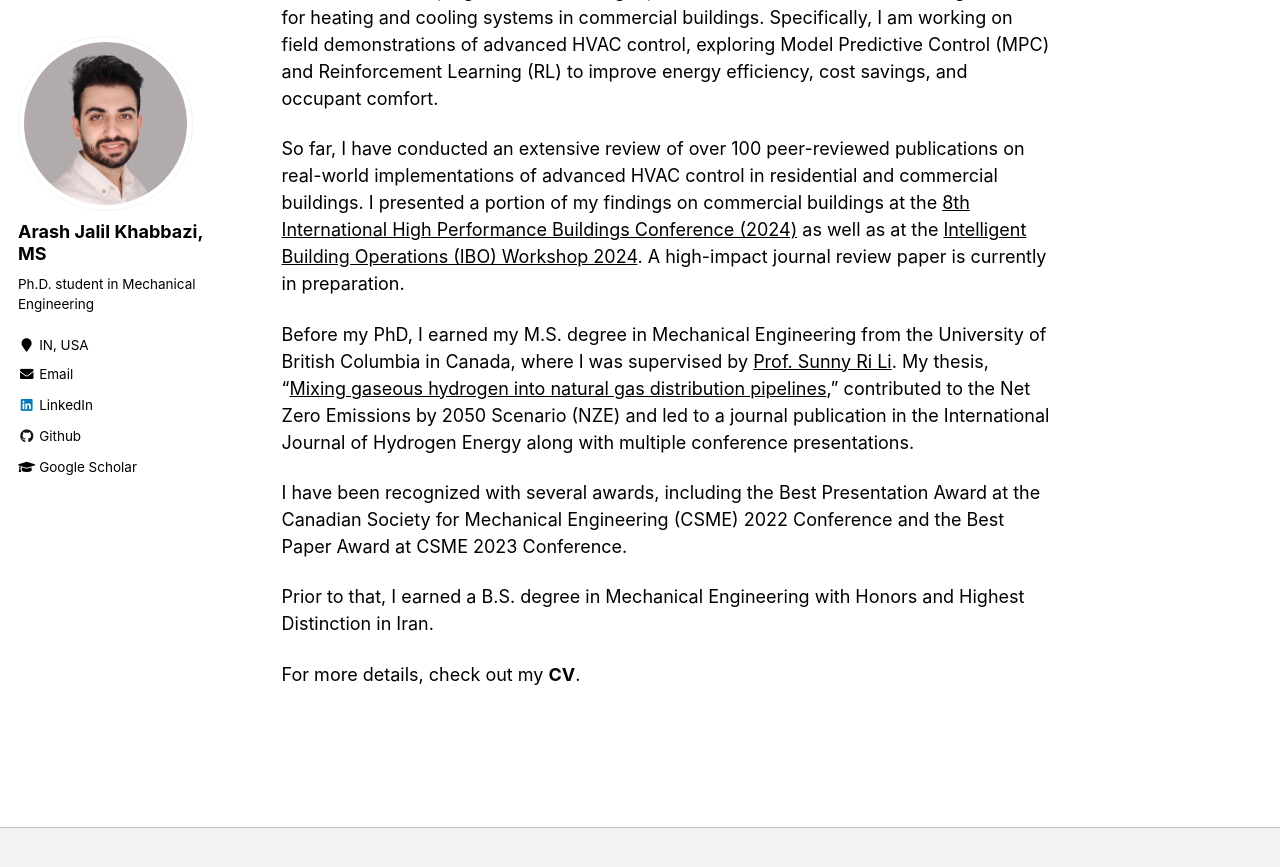
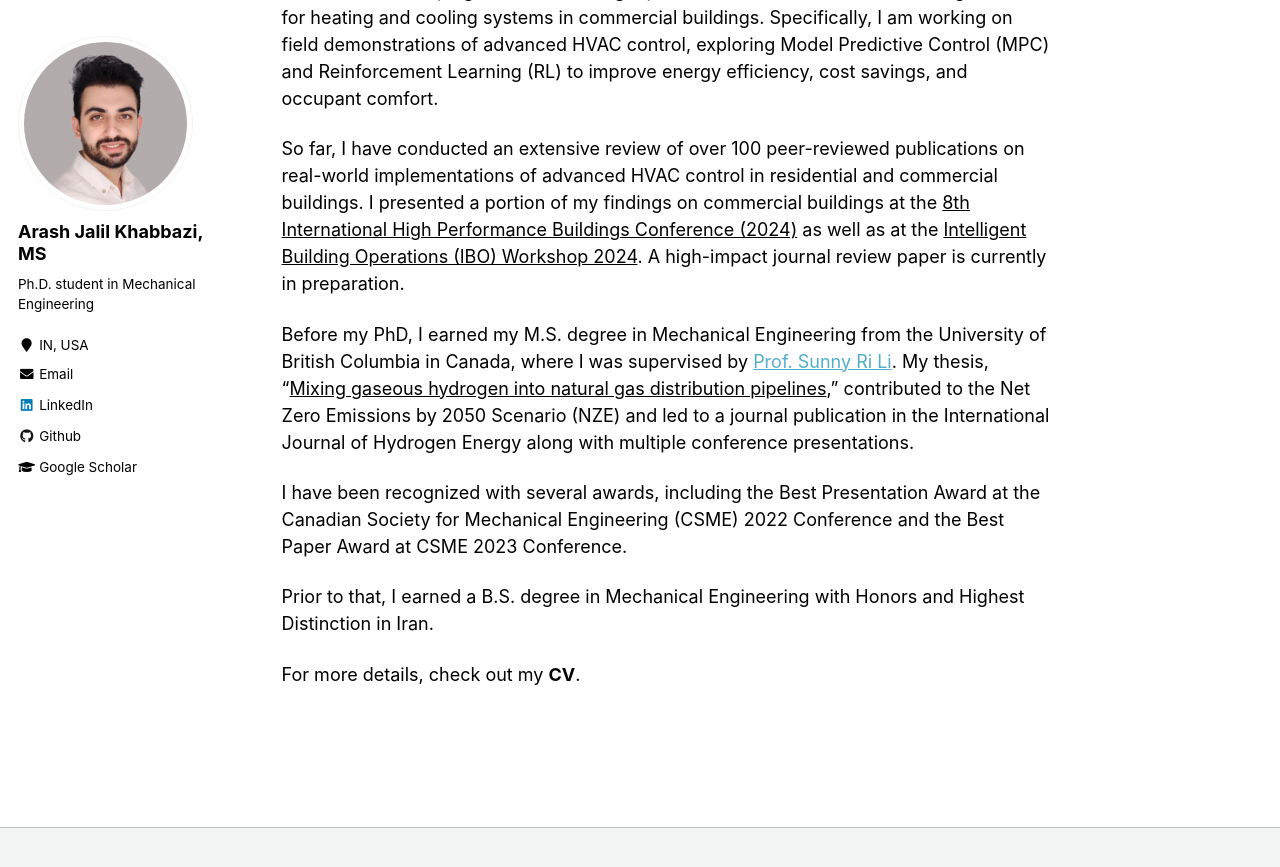
Before and after one commit to arashjkh/arashjkh.github.io, a Jekyll site: the page built from _pages/about.md, in a window 1280 px wide and 900 px high, scrolled down 696 px. Shown: the top 867 px of the window. Built offline with Jekyll 4.4.1, drawn with Linux system fonts in a browser that asks for light colours.

Commit message:
Update about.md

```diff
--- a/_pages/about.md
+++ b/_pages/about.md
@@ -26,7 +26,7 @@ I’m a second-year Ph.D. student in Mechanical Engineering at <a href="https://
 
 So far, I have conducted an extensive review of over 100 peer-reviewed publications on real-world implementations of advanced HVAC control in residential and commercial buildings. I presented a portion of my findings on commercial buildings at the <a href="https://docs.lib.purdue.edu/ihpbc/473/" target="_blank" style="color: black; text-decoration: underline;">8th International High Performance Buildings Conference (2024)</a> as well as at the <a href="https://www.youtube.com/watch?v=NJ3izRJVNK0&list=PLcZDMdEnS08kcgUMfKHNHn507XDJG0LGC" target="_blank" style="color: black; text-decoration: underline;">Intelligent Building Operations (IBO) Workshop 2024</a>. A high-impact journal review paper is currently in preparation.
 
-Before my PhD, I earned my M.S. degree in Mechanical Engineering from the University of British Columbia in Canada, where I was supervised by <a href="https://engineering.ok.ubc.ca/about/contact/sunny-ri-li/" target="_blank" style="color: black; text-decoration: underline;">Prof. Sunny Ri Li</a>. My thesis, "<a href="https://open.library.ubc.ca/soa/cIRcle/collections/ubctheses/24/items/1.0437514" target="_blank" style="color: black; text-decoration: underline;">Mixing gaseous hydrogen into natural gas distribution pipelines</a>," contributed to the Net Zero Emissions by 2050 Scenario (NZE) and led to a journal publication in the International Journal of Hydrogen Energy along with multiple conference presentations.
+Before my PhD, I earned my M.S. degree in Mechanical Engineering from the University of British Columbia in Canada, where I was supervised by <a href="https://scholar.google.com/citations?user=mgUDmT8AAAAJ&hl=en">Prof. Sunny Ri Li</a>. My thesis, "<a href="https://open.library.ubc.ca/soa/cIRcle/collections/ubctheses/24/items/1.0437514" target="_blank" style="color: black; text-decoration: underline;">Mixing gaseous hydrogen into natural gas distribution pipelines</a>," contributed to the Net Zero Emissions by 2050 Scenario (NZE) and led to a journal publication in the International Journal of Hydrogen Energy along with multiple conference presentations.
 
 I have been recognized with several awards, including the Best Presentation Award at the Canadian Society for Mechanical Engineering (CSME) 2022 Conference and the Best Paper Award at CSME 2023 Conference.
 
```
